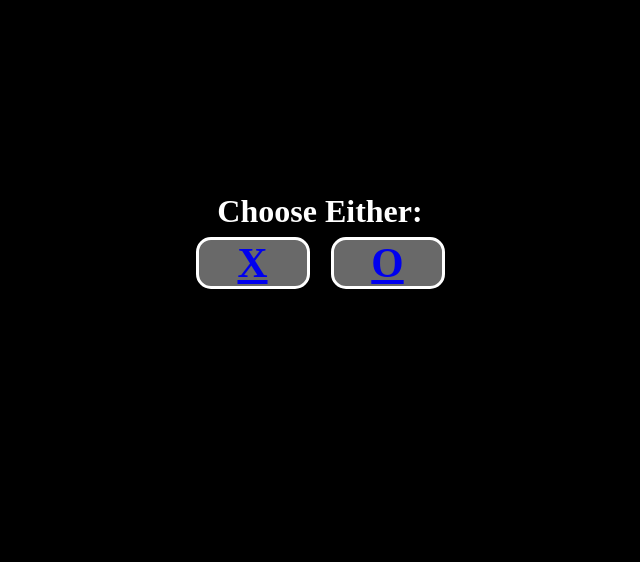
After one commit to TireniDavid/TicTacToe, a Flask app: page /choice in a window 1280 px wide. The commit adds this page. Shown: the part 153-715 px from the top of the page, without its empty margins (320-960 px from the left). Run offline with Flask 3, Linux system fonts and the light colour scheme.

Commit message:
Update began web app using flask

```diff
--- a/app.py
+++ b/app.py
@@ -3,25 +3,18 @@ from flask import Flask, redirect, url_for, render_template
 
 app = Flask(__name__)
 
-
-
-
 @app.route("/")
 @app.route("/home")
 def home():
     return render_template('home.html')
+
+@app.route("/choice")
+
+def choice():
+    return render_template('choice.html')
 @app.route("/game")
 def game():
-    num_cells = 9
-    css = ''.join(f""".cell{i} {{
-            width: 140px;
-            height: 140px;
-            justify-content: center;
-            align-content: center;
-            text-align: center;
-        }}
-        """ for i in range(1, num_cells + 1))
-    return render_template('game.html', num_cells=num_cells, dynamic_css=css)
+    return render_template('game.html')
 
 
 
--- /dev/null
+++ b/static/script1.js
@@ -0,0 +1,9 @@
+document.addEventListener('DOMContentLoaded', function() {
+    console.log("Dom is loaded")
+    let cells = document.querySelectorAll('.cell');
+    cells.forEach(function(cell) {
+        cell.addEventListener('click', function(){
+            console.log("Clicked");
+        });
+    });
+});
--- a/static/style.css
+++ b/static/style.css
@@ -3,6 +3,8 @@ body {
     color: white;
     height:100vh;
 }
+
+/*Start*/
 .start-container {
     position: fixed;
     inset: 0px;
@@ -21,6 +23,57 @@ body {
 
 }
 
+/*Choose x or O*/
+.choice-container {
+    position: fixed;
+    inset: 0px;
+    width: 300px;
+    height: 150px;
+    max-width: 100vw;
+    max-height: 100dvh;
+    margin: auto;
+
+    text-align: center;
+}
+
+.choice-container h1 {
+    padding: -15px;
+}
+
+.XandO-container {
+    position: relative;
+    width: 249px;
+    height: 57px;
+    max-width: 100%;
+    max-height: 100%;
+
+    margin-top:-15px;
+    margin-left: auto;
+    margin-right: auto;
+
+    display: flex;
+    justify-content: space-between;
+
+}
+
+.X-container, .O-container {
+    width: 108px;
+    height: 46px;
+    border: 3px solid white;
+    border-radius: 15px;
+    margin: auto;
+    background: dimgrey;
+
+    display: flex;
+    align-items: center;
+    justify-content: center;
+}
+
+.X-container h3, .O-container h3 {
+    font-size: 2.6rem;
+}
+
+/*Board*/
 
 .board-container {
     display: flex;
@@ -38,33 +91,42 @@ body {
 
 
 }
+
 .row1, .row2, .row3 {
     display: flex;
 }
 
-.cell1, .cell2, .cell4, .cell5 {
+
+.cell {
+    width: 140px;
+    height: 140px;
+    justify-content: center;
+    align-content: center;
+    text-align: center;
+}
+
+#cell1, #cell2, #cell4, #cell5 {
     border-top: none;
     border-bottom: 3px solid white;
     border-right: 3px solid white;
     border-left: none;
 }
 
-
-.cell3, .cell6 {
+#cell3, #cell6 {
     border-top: none;
     border-bottom: 3px solid white;
     border-right: none;
     border-left: none;
 }
 
-.cell7, .cell8 {
+#cell7, #cell8 {
     border-top: none;
     border-bottom: none;
     border-right: 3px solid white;
     border-left: none;
 }
 
-.cell9 {
+#cell9 {
     border-top: none;
     border-bottom: none;
     border-right: none;
--- a/templates/base.html
+++ b/templates/base.html
@@ -4,9 +4,8 @@
     <meta charset="UTF-8">
     <title>{% block title %} {% endblock %}</title>
     <link rel="stylesheet" href="{{url_for('static', filename='style.css')}}">
-     <style>
-        {{ dynamic_css | safe }}
-    </style>
+    <script src="/static/script1.js"></script>
+
 </head>
 <body>
 
--- /dev/null
+++ b/templates/choice.html
@@ -0,0 +1,14 @@
+{% extends 'base.html' %}
+{% block title %}
+Choice Page
+{% endblock %}
+{% block content %}
+    <div class="choice-container">
+        <h1>Choose Either: </h1>
+        <div class="XandO-container">
+            <a href={{ 'game' }}><div class="X-container"><h3>X</h3></div></a>
+            <a href={{ 'game' }}><div class="O-container"><h3>O</h3></div></a>
+        </div>
+    </div>
+
+{% endblock %}
--- a/templates/home.html
+++ b/templates/home.html
@@ -1,9 +1,9 @@
 {% extends 'base.html' %}
 {% block title %}
-Home page
+TicTacToe- Home
 {% endblock %}
 {% block content %}
-    <a href={{'game'}}><div class="start-container">
+    <a href={{'choice'}}><div class="start-container">
         <h1>Start</h1>
     </div></a>
 {% endblock %}
```
Also changed, not shown: templates/game.html (+9 -9 lines).
